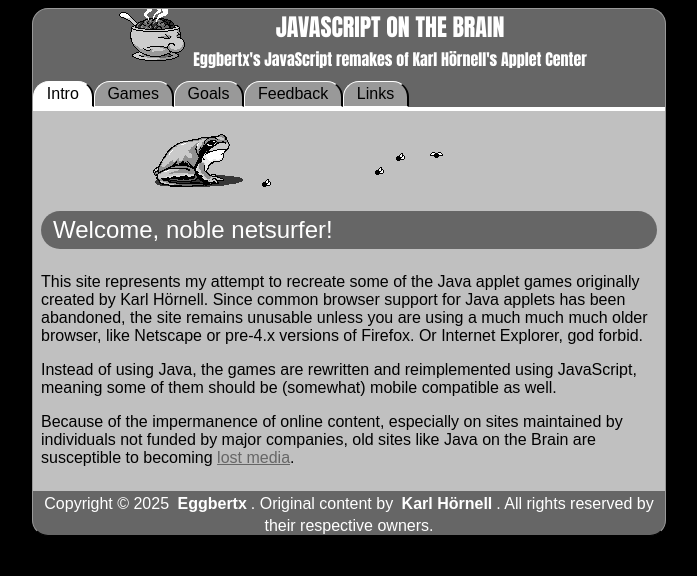
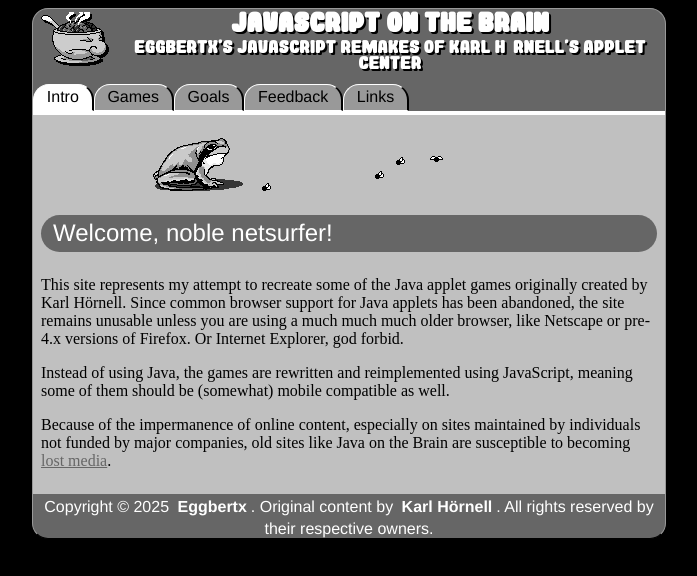
Before and after one commit to Eggbertx/JavaScriptOnTheBrain, an Astro site: page / in a window 1280 px wide. Shown: the whole page, without its empty margins (291-988 px from the left). Built offline with nearby package versions, Linux system fonts and the light colour scheme; Astro itself is replaced by a stand-in of ours.

Commit message:
Add new font for site title

```diff
--- a/src/styles/main.css
+++ b/src/styles/main.css
@@ -1,13 +1,22 @@
 :root {
+	--darker-gray: #333333;
 	--dark-gray: #666666;
 	--med-gray: #999999;
 	--bg-gray: #c0c0c0;
 	--contents-width: 50%;
+	--title-font-family: 'Rockin Record', Impact, 'Arial Narrow Bold', sans-serif;
+	--sans-font-family: Helvetica, Arial, sans-serif;
 }
+
+@font-face {
+	font-family: 'Rockin Record';
+	src: url('/fonts/gomarice_rockin_record.ttf');
+	font-weight: normal;
+}
+
 
 body {
 	background: black;
-	font-family: Helvetica Arial, sans-serif;
 }
 
 .page-contents {
@@ -29,9 +38,10 @@
 	height: 4em;
 	display: inline-grid;
 	grid-template-columns: auto 1fr;
-	margin: 0 auto;
+	margin: 0.2em auto 0;
 	color: white;
-	font-family: Impact, Haettenschweiler, 'Arial Narrow Bold', sans-serif;
+	filter: drop-shadow(2px 2px 0 black);
+	font-family: var(--title-font-family);
 }
 
 .site-title {
@@ -50,6 +60,7 @@
 
 nav.tabbar {
 	margin-top:0.5em;
+	font-family: var(--sans-font-family);
 }
 
 nav.tabbar ul {
@@ -98,6 +109,7 @@
 
 div.gray-bar-container {
 	width: 100%;
+	font-family: var(--sans-font-family);
 }
 
 div.gray-bar-container .gray-bar {
@@ -111,6 +123,9 @@
 a {
 	color: var(--dark-gray);
 }
+a:visited {
+	color: var(--darker-gray);
+}
 
 main > *:first-child {
 	margin-top: 0.5em;
@@ -123,6 +138,7 @@
 footer {
 	color: white;
 	text-align: center;
+	font-family: var(--sans-font-family);
 }
 
 footer a {
```
Also changed, not shown: public/fonts/gomarice_rockin_record.ttf (added).
